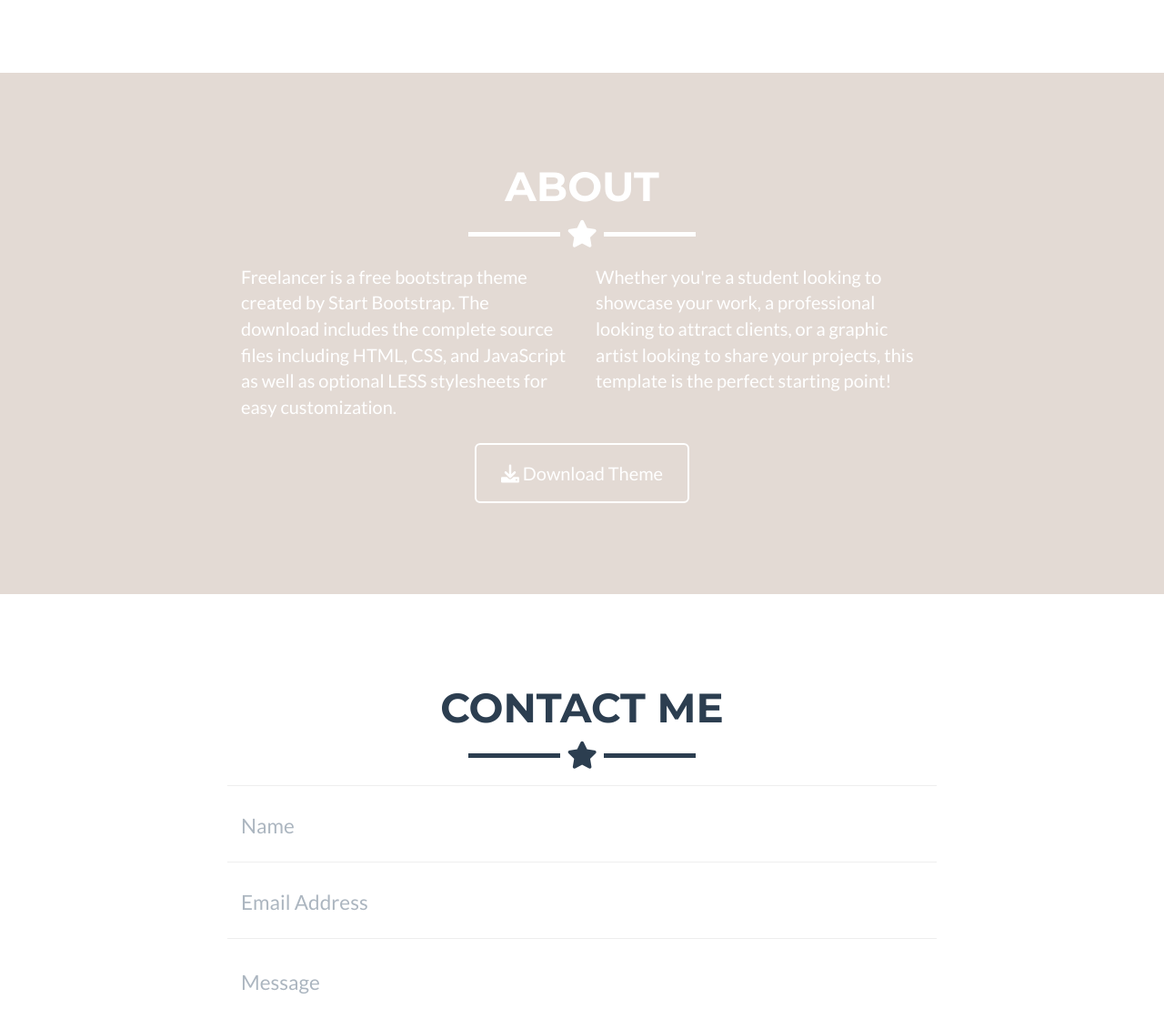
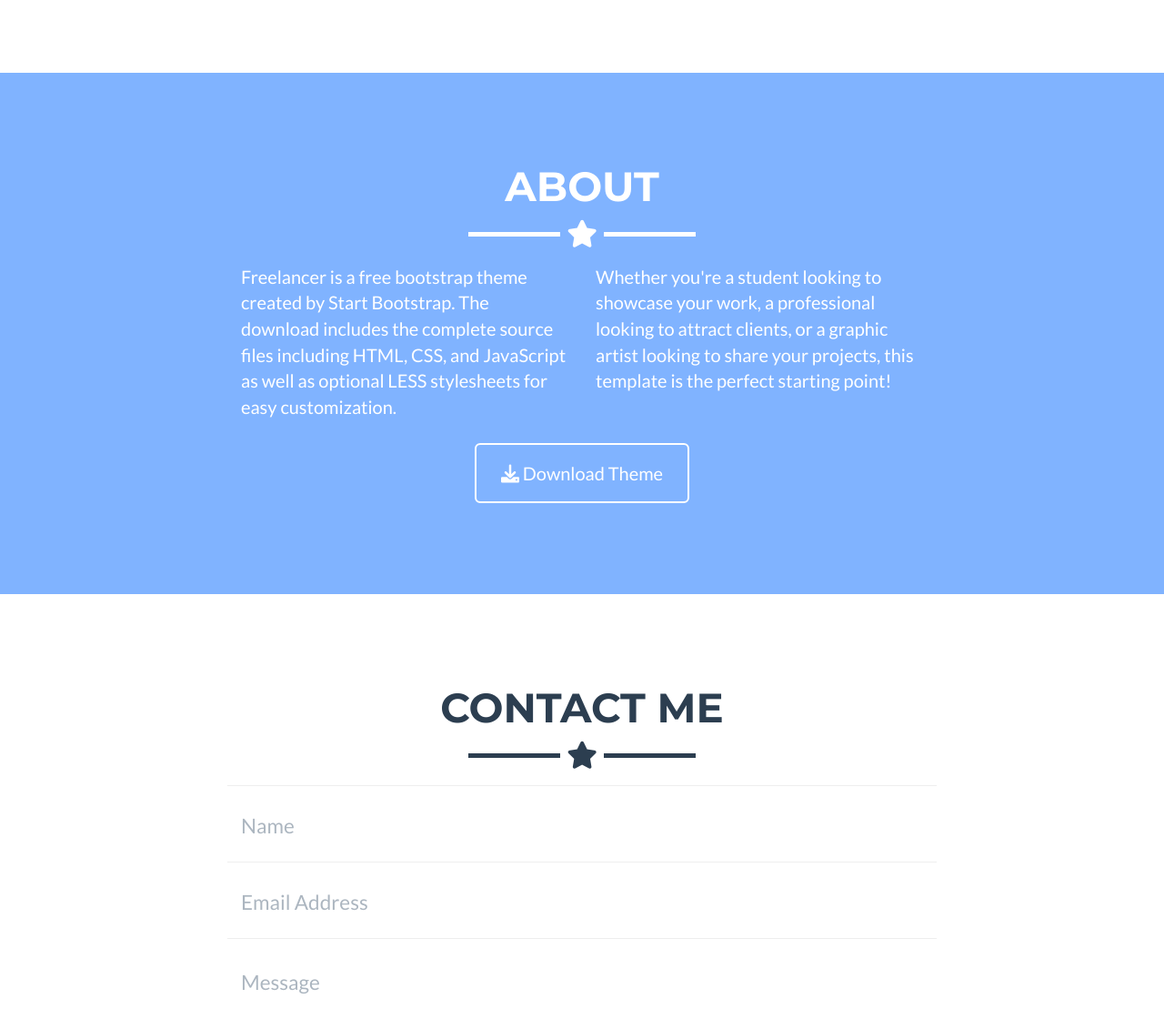
Before and after one commit to Academic-Codex/academic-codex.github.io, a Jekyll site: the page built from _posts/2025-08-10-Mecânica-Clássica.markdown, in a window 1280 px wide and 1400 px high, scrolled down 2013 px. Shown: the part 180-1311 px from the top of the window at 91% size. Built offline with Jekyll 4.4.1, drawn with Linux system fonts in a browser that asks for light colours.

Commit message:
Update files

```diff
--- a/_config.yml
+++ b/_config.yml
@@ -25,8 +25,8 @@ disqus_shortname: myshortname
 
 # Color settings (hex-codes without the leading hash-tag)
 color:
-  primary: e3dad4 #18bc9c #80B3FF
-  primary-rgb: e3dad4 #"128,179,255"
+  primary: 80B3FF #e3dad4 #18bc9c #80B3FF
+  primary-rgb: "128,179,255"
   secondary:  2c3e50 #FD6E8A
   secondary-dark: e3dad4 #233140 #A2122F
 
```
